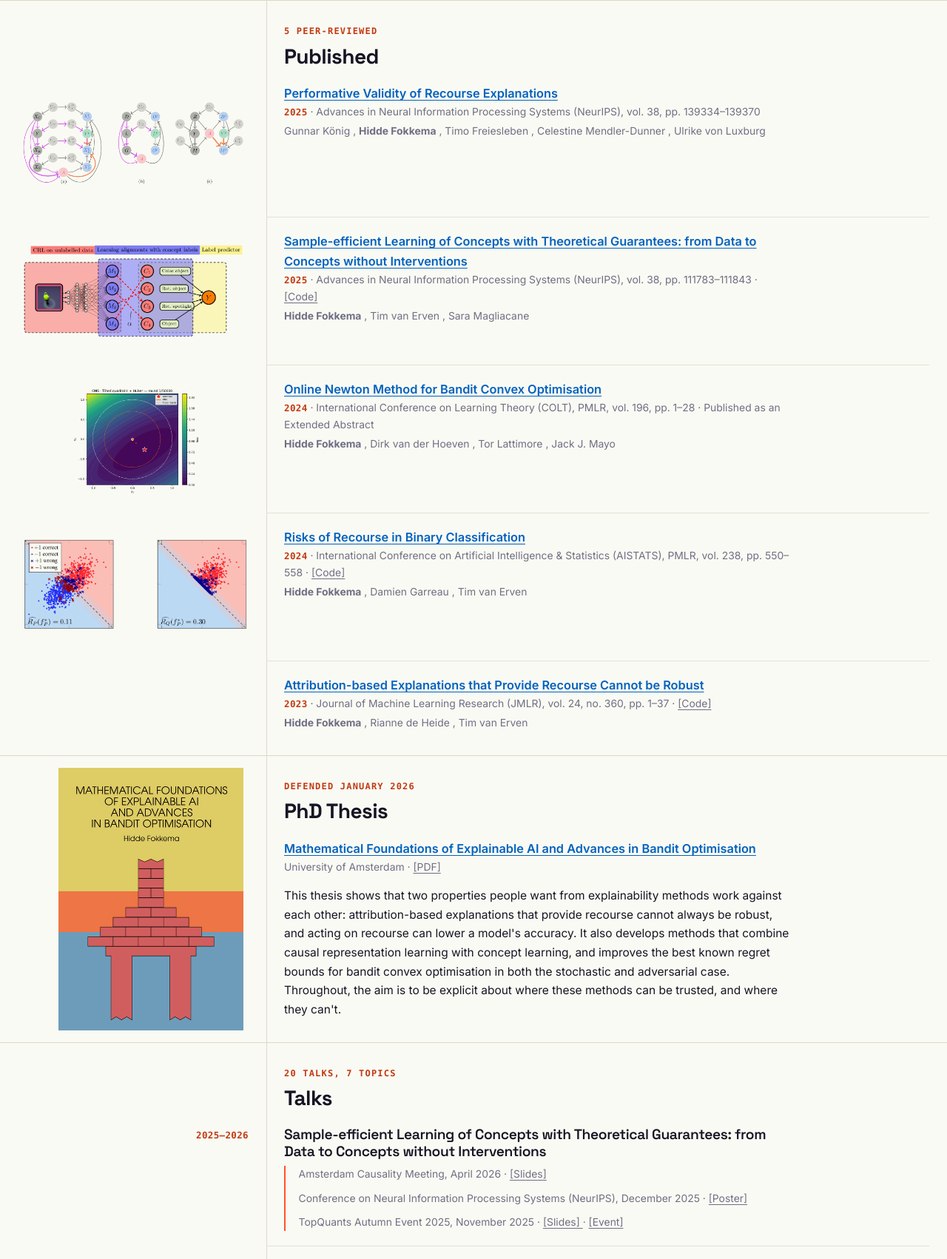
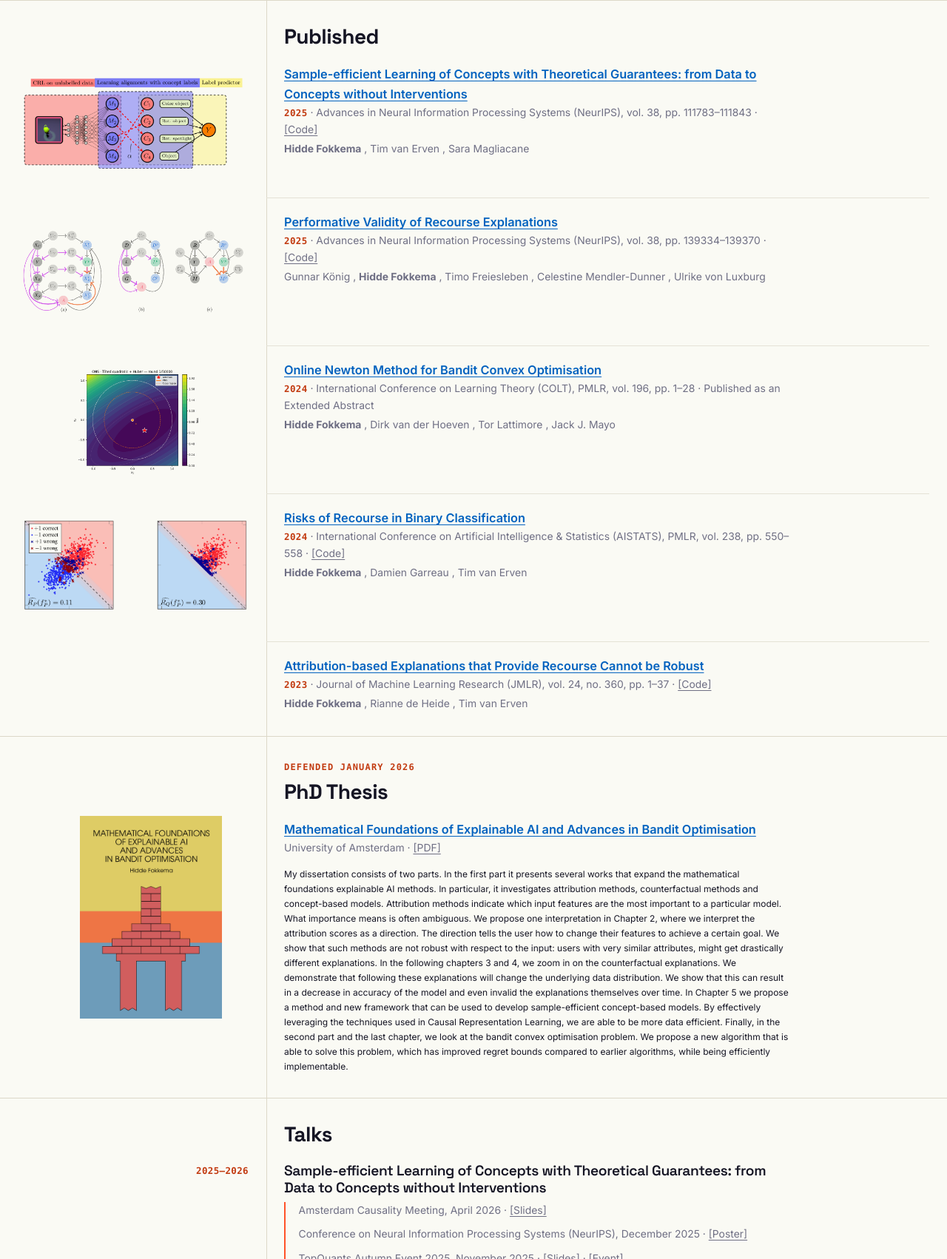
Before and after one commit to HiddeFok/personal-website-react, an Astro site: page /research in a window 1280 px wide. Shown: the part 233-1935 px from the top of the page at 74% size. Built offline with nearby package versions, Linux system fonts and the light colour scheme; Astro itself is replaced by a stand-in of ours; grey boxes are pictures that could not be loaded.

Commit message:
Publication details

```diff
--- a/src/components/PublicationList.astro
+++ b/src/components/PublicationList.astro
@@ -31,13 +31,11 @@ const yearRange = (talks: typeof shownTalks) => {
   [
     {
       id: "published",
-      eyebrow: `${published.length} peer-reviewed`,
       heading: "Published",
       pubs: published,
     },
     {
       id: "preprints",
-      eyebrow: `${preprints.length} under review`,
       heading: "Preprints",
       pubs: preprints,
     },
@@ -45,7 +43,6 @@ const yearRange = (talks: typeof shownTalks) => {
     .filter((group) => group.pubs.length > 0)
     .map((group) => (
       <section class="band" id={group.id}>
-        <p class="eyebrow">{group.eyebrow}</p>
         <h2>{group.heading}</h2>
         <ul class="item-list">
           {group.pubs.map((pub) => (
@@ -114,14 +111,25 @@ const yearRange = (talks: typeof shownTalks) => {
             [PDF]
           </a>
         </p>
-        <p>
-          This thesis shows that two properties people want from explainability methods work against
-          each other: attribution-based explanations that provide recourse cannot always be robust,
-          and acting on recourse can lower a model's accuracy. It also develops methods that combine
-          causal representation learning with concept learning, and improves the best known regret
-          bounds for bandit convex optimisation in both the stochastic and adversarial case.
-          Throughout, the aim is to be explicit about where these methods can be trusted, and where
-          they can't.
+        <p class="summary">
+          My dissertation consists of two parts. In the first part it presents several works that
+          expand the mathematical foundations explainable AI methods. In particular, it investigates
+          attribution methods, counterfactual methods and concept-based models. Attribution methods
+          indicate which input features are the most important to a particular model. What
+          importance means is often ambiguous. We propose one interpretation in Chapter 2, where we
+          interpret the attribution scores as a direction. The direction tells the user how to
+          change their features to achieve a certain goal. We show that such methods are not robust
+          with respect to the input: users with very similar attributes, might get drastically
+          different explanations. In the following chapters 3 and 4, we zoom in on the
+          counterfactual explanations. We demonstrate that following these explanations will change
+          the underlying data distribution. We show that this can result in a decrease in accuracy
+          of the model and even invalid the explanations themselves over time. In Chapter 5 we
+          propose a method and new framework that can be used to develop sample-efficient
+          concept-based models. By effectively leveraging the techniques used in Causal
+          Representation Learning, we are able to be more data efficient. Finally, in the second
+          part and the last chapter, we look at the bandit convex optimisation problem. We propose a
+          new algorithm that is able to solve this problem, which has improved regret bounds
+          compared to earlier algorithms, while being efficiently implementable.
         </p>
       </div>
     </li>
@@ -129,7 +137,6 @@ const yearRange = (talks: typeof shownTalks) => {
 </section>
 
 <section class="band" id="talks">
-  <p class="eyebrow">{shownTalks.length} talks, {talkGroups.length} topics</p>
   <h2>Talks</h2>
   <ul class="item-list">
     {
--- a/src/data/publications.ts
+++ b/src/data/publications.ts
@@ -16,6 +16,18 @@ export interface Publication {
 }
 export const listPublications: Publication[] = [
   {
+    title:
+      "Sample-efficient Learning of Concepts with Theoretical Guarantees: from Data to Concepts without Interventions",
+    authors: ["HF", "Tim van Erven", "Sara Magliacane"],
+    journal:
+      "Advances in Neural Information Processing Systems (NeurIPS), vol. 38, pp. 111783–111843",
+    date: "2025",
+    link: "https://proceedings.neurips.cc/paper_files/paper/2025/hash/a23fa41edb52c314c058fd5ce97217d5-Abstract-Conference.html",
+    image: conceptLearning,
+    status: "published",
+    code: "https://github.com/HiddeFok/sample-efficient-learning-of-concepts",
+  },
+  {
     title: "Performative Validity of Recourse Explanations",
     authors: [
       "Gunnar König",
@@ -30,18 +42,7 @@ export const listPublications: Publication[] = [
     link: "https://proceedings.neurips.cc/paper_files/paper/2025/hash/cbbbd7db0a672d01bdb7313fbb4ae6a9-Abstract-Conference.html",
     image: performativeValidity,
     status: "published",
-  },
-  {
-    title:
-      "Sample-efficient Learning of Concepts with Theoretical Guarantees: from Data to Concepts without Interventions",
-    authors: ["HF", "Tim van Erven", "Sara Magliacane"],
-    journal:
-      "Advances in Neural Information Processing Systems (NeurIPS), vol. 38, pp. 111783–111843",
-    date: "2025",
-    link: "https://proceedings.neurips.cc/paper_files/paper/2025/hash/a23fa41edb52c314c058fd5ce97217d5-Abstract-Conference.html",
-    image: conceptLearning,
-    status: "published",
-    code: "https://github.com/HiddeFok/sample-efficient-learning-of-concepts",
+    code: "https://github.com/gcskoenig/performative-recourse-experiments",
   },
   {
     title: "Online Newton Method for Bandit Convex Optimisation",
--- a/src/styles/theme.css
+++ b/src/styles/theme.css
@@ -663,6 +663,9 @@ main.wrap {
     aspect-ratio: 1;
     object-fit: cover;
     object-position: 50% 30%;
+    /* offset orange square behind the photo */
+    box-shadow: 0.6rem 0.6rem 0 var(--orange);
+    margin-bottom: 1.4rem;
 }
 
 /* hanging figures share one height so the rows line up */
@@ -686,7 +689,8 @@ a.hang:hover .figure {
 }
 
 .figure--cover {
-    display: block;
+    display: flex;
+    align-items: center;
     position: absolute;
     top: 1rem;
     left: 1.5rem;
@@ -695,12 +699,15 @@ a.hang:hover .figure {
 }
 
 .figure--cover .figure {
-    height: 100%;
+    height: 60%;
 }
 
 /* avatar + contact icons */
 .profile {
     text-align: center;
+    background: var(--bg-alt);
+    border: 1px solid var(--border-soft);
+    padding: 1.75rem 1.25rem 1.5rem;
 }
 
 /* news: date hangs left, links run inline, tighter rows */
@@ -732,6 +739,11 @@ a.hang:hover .figure {
     margin-top: 0;
 }
 
+.summary {
+    font-size: 9pt;
+    line-height: 15pt;
+}
+
 /* ── Narrow screens ──────────────────────────────────────────────────────── */
 
 @media (max-width: 900px) {
@@ -760,7 +772,7 @@ a.hang:hover .figure {
     .figure--cover {
         position: static;
         width: 100%;
-        height: 20rem;
+        height: 10rem;
     }
 
     .band .item-list > li > .date {
```
